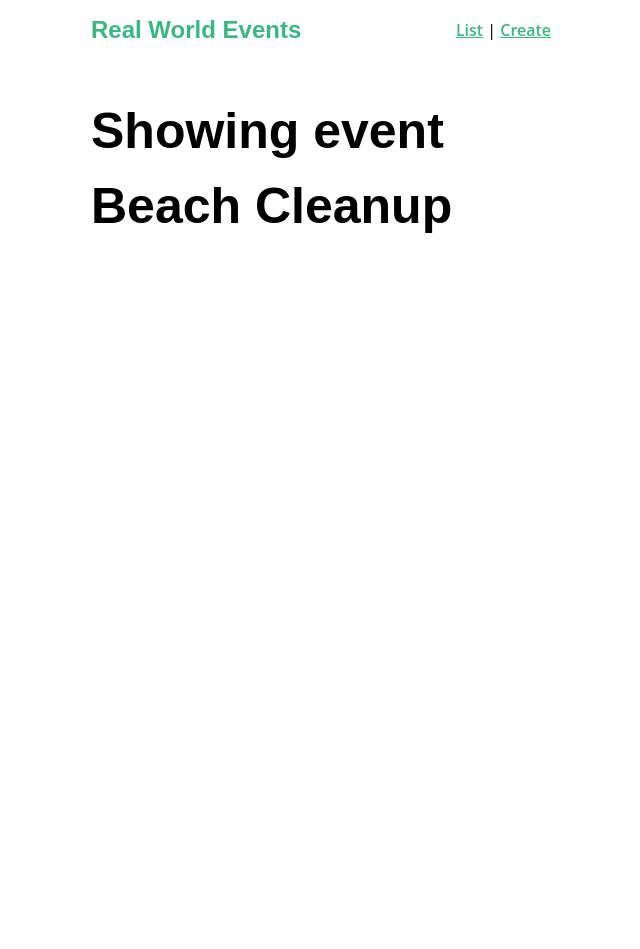
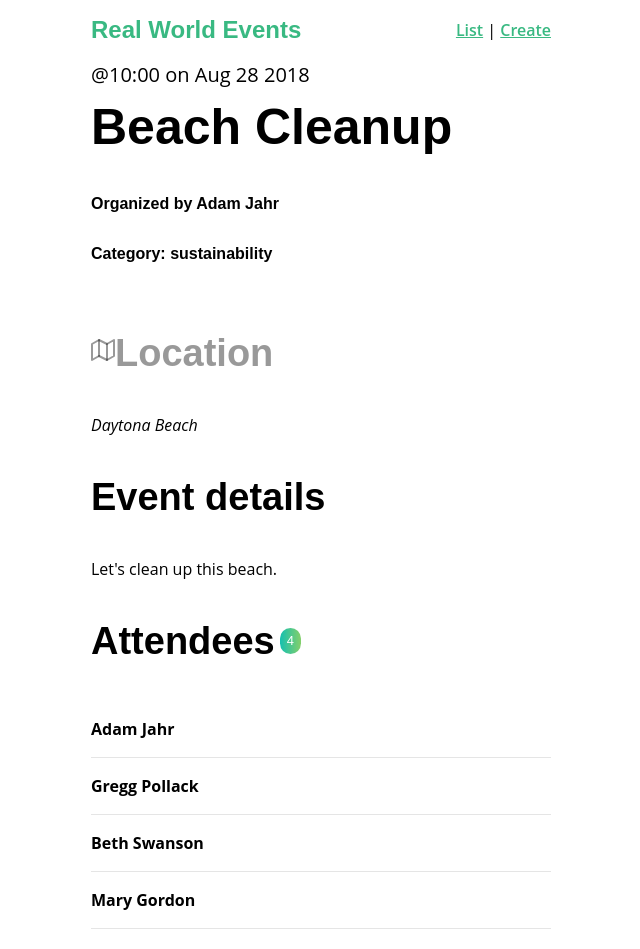
Before and after one commit to masuareb/learning_vue-real-world, a Vue app: page /event/1 in a window 1280 px wide. Shown: the whole page, without its empty margins (319-959 px from the left). Before the commit the page ends 800 px from the top, so only its background shows below. Built offline with nearby package versions, Linux system fonts and the light colour scheme; data requests are answered from the project's data file.

Commit message:
Added template and style to component

```diff
--- a/src/views/EventShow.vue
+++ b/src/views/EventShow.vue
@@ -1,5 +1,24 @@
 <template>
-  <h1>Showing event {{ event.title }}</h1>
+  <div>
+    <div class="event-header">
+      <span class="eyebrow">@{{ event.time }} on {{ event.date }}</span>
+      <h1 class="title">{{ event.title }}</h1>
+      <h5>Organized by {{ event.organizer }}</h5>
+      <h5>Category: {{ event.category }}</h5>
+    </div>
+    <BaseIcon name="map"><h2>Location</h2></BaseIcon>
+    <address>{{ event.location }}</address>
+    <h2>Event details</h2>
+    <p>{{ event.description }}</p>
+    <h2>Attendees
+      <span class="badge -fill-gradient">{{ event.attendees ? event.attendees.length : 0 }}</span>
+    </h2>
+    <ul class="list-group">
+      <li v-for="(attendee, index) in event.attendees" :key="index" class="list-item">
+        <b>{{ attendee.name }}</b>
+      </li>
+    </ul>
+  </div>
 </template>
 <script>
 import EventService from "@/services/EventService";
@@ -21,3 +40,23 @@
   }
 }
 </script>
+<style scoped>
+.location {
+  margin-bottom: 0;
+}
+.location > .icon {
+  margin-left: 10px;
+}
+.event-header > .title {
+  margin: 0;
+}
+.list-group {
+  margin: 0;
+  padding: 0;
+  list-style: none;
+}
+.list-group > .list-item {
+  padding: 1em 0;
+  border-bottom: solid 1px #e5e5e5;
+}
+</style>
```
